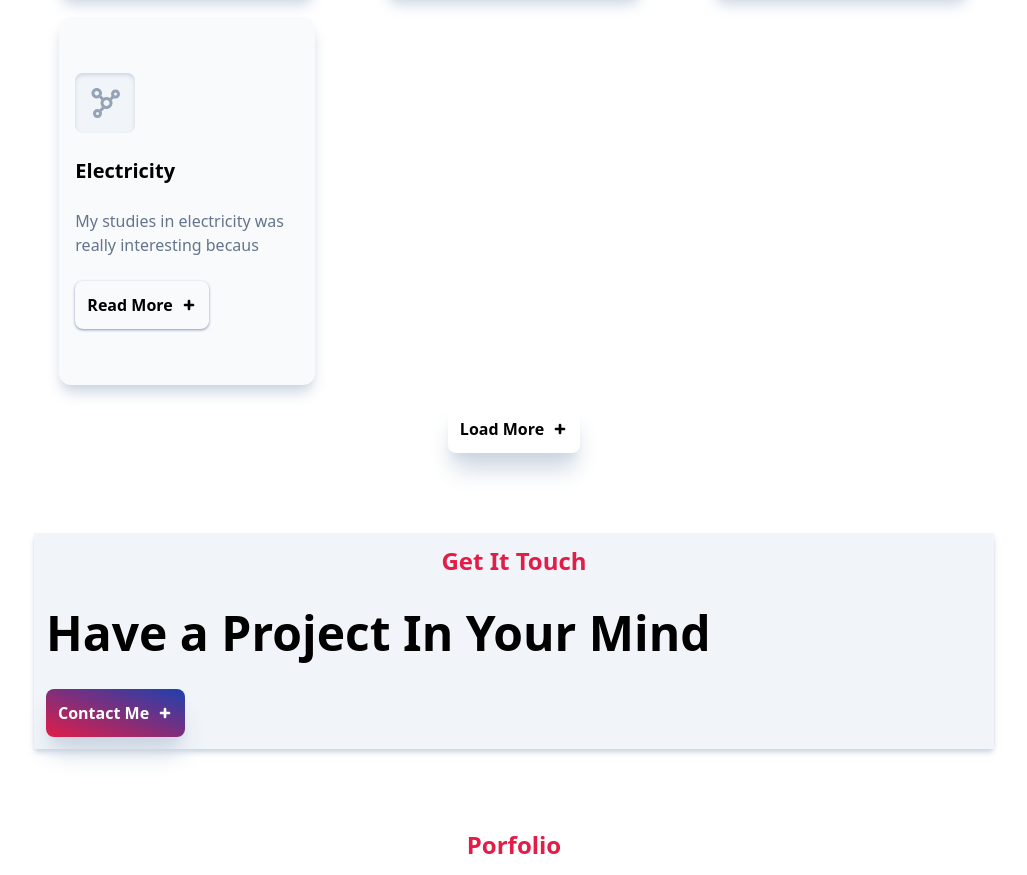
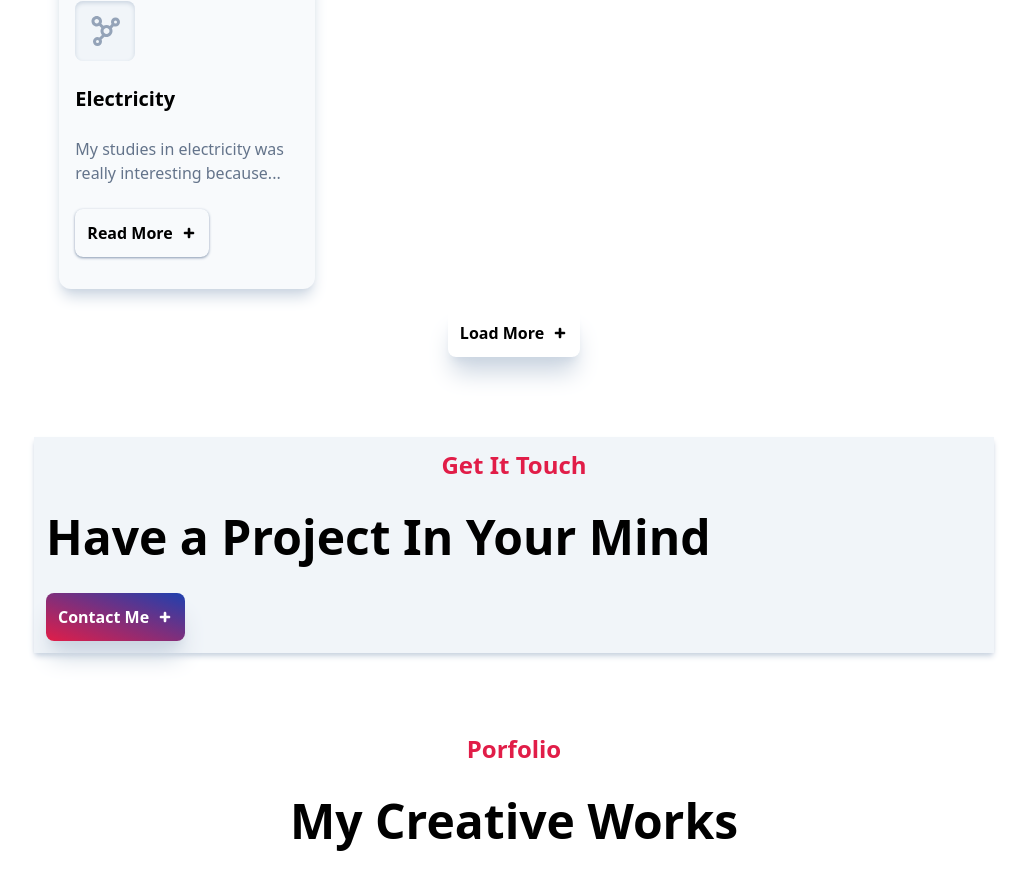
Before and after one commit to Kaghenimbale/next_portfolio, a Next.js app: page / in a window 1280 px wide. Shown: the part 2247-3122 px from the top of the page, without its empty margins (126-1153 px from the left). Built offline with nearby package versions, Linux system fonts and the light colour scheme.

Commit message:
Add transition to the skills component

```diff
--- a/app/components/AboutMe.tsx
+++ b/app/components/AboutMe.tsx
@@ -32,14 +32,14 @@ const AboutMe = () => {
           <div className="flex justify-center gap-2 md:justify-start">
             <button
               type="button"
-              className="btn bg-rose-600 transition duration-700 text-white p-3 w-40 rounded-lg hover:text-blue-950 hover:bg-gray-50 shadow-xl"
+              className="btn bg-rose-600 transition hover:-translate-y-2 duration-700 text-white p-3 w-40 rounded-lg shadow-xl "
             >
               Hire Me
             </button>
             <a
               href="https://docs.google.com/document/d/16AFIBCZNeGRrFIlPfVNeKlcUZlyj3YGPa5n4z3HLVBI/edit?usp=sharing"
               target="_blank"
-              className="btn bg-blue-950 transition duration-700 text-white p-3 w-40 rounded-lg hover:text-blue-950 hover:bg-gray-50 shadow-xl flex justify-center items-center gap-2 whitespace-nowrap"
+              className="btn bg-blue-950 transition hover:-translate-y-2 duration-700 text-white p-3 w-40 rounded-lg shadow-xl flex justify-center items-center gap-2 whitespace-nowrap"
             >
               Download CV
               <RiDownload2Fill className="font-bold" />
--- a/app/components/Contact.tsx
+++ b/app/components/Contact.tsx
@@ -7,6 +7,7 @@ const Contact = () => {
     <div
       id="contact"
       className="px-6 py-10 sm:px-2 md:px-20 xl:px-40 2xl:px-80 flex flex-col gap-4 bg-slate-50"
+      // data-aos="fade-up"
     >
       <h2 className="font-bold text-2xl text-rose-600 text-center">
         Contact Me
--- a/app/components/Experience.tsx
+++ b/app/components/Experience.tsx
@@ -15,6 +15,7 @@ const Experience = () => {
     <div
       id="about"
       className="px-6 py-10 sm:px-2 md:px-20 xl:px-40 2xl:px-80 grid gap-10 grid-cols-1 md:grid-cols-2"
+      // data-aos="fade-up"
     >
       <div className="flex items-center justify-center lg:justify-start">
         <div className="w-72 h-72 lg:w-80 lg:h-80 xl:w-96 xl:h-96 bg-rose-600"></div>
@@ -128,7 +129,7 @@ const Experience = () => {
         <a
           href="https://docs.google.com/document/d/16AFIBCZNeGRrFIlPfVNeKlcUZlyj3YGPa5n4z3HLVBI/edit?usp=sharing"
           target="_blank"
-          className="btn bg-slate-50 border-blue-950 border-2 text-blue-950 font-bold p-3 w-40 hover:text-white hover:bg-blue-950 transition duration-700 shadow-xl flex justify-center items-center gap-2 whitespace-nowrap"
+          className="btn bg-slate-50 border-blue-950 border-2 text-blue-950 font-bold p-3 w-40 hover:text-white hover:bg-blue-950 hover:transition-all hover:duration-1000 shadow-xl flex justify-center items-center gap-2 whitespace-nowrap "
         >
           Download CV
           <RiDownload2Fill className="font-extrabold" />
--- a/app/components/Footer.tsx
+++ b/app/components/Footer.tsx
@@ -8,7 +8,10 @@ import { FaInstagram } from "react-icons/fa";
 const Footer = () => {
   const year = new Date();
   return (
-    <div className="bg-slate-100 px-3 py-10 sm:px-2 md:px-20 xl:px-40 2xl:px-80 flex flex-col gap-2 items-center md:flex-row md:justify-between">
+    <div
+      className="bg-slate-100 px-3 py-10 sm:px-2 md:px-20 xl:px-40 2xl:px-80 flex flex-col gap-2 items-center md:flex-row md:justify-between"
+      // data-aos="fade-up"
+    >
       <div className="text-2xl font-bold">
         CHRIS <span className="text-rose-600">MK34</span>
       </div>
--- a/app/components/Modal.tsx
+++ b/app/components/Modal.tsx
@@ -8,7 +8,6 @@ const Modal = ({ ObjectData, onClose }: any) => {
     if (e.target.id === "wrapper") onClose();
     document.body.style.overflowY = "scroll";
   };
-  console.log(ObjectData);
   return (
     <div
       className="fixed inset-0 bg-black bg-opacity-25 z-20 backdrop-blur-lg flex justify-center items-center"
@@ -21,7 +20,7 @@ const Modal = ({ ObjectData, onClose }: any) => {
           className="font-bold rounded-md place-self-end"
           onClick={() => onClose()}
         >
-          <IoMdCloseCircle className="text-4xl hover:text-red-700 " />
+          <IoMdCloseCircle className="text-4xl text-white hover:text-red-500 " />
         </button>
         <div className=" bg-white w-[90vw] md:w-[40rem] flex flex-col gap-2 text-black p-3">
           <Image
--- a/app/components/Project.tsx
+++ b/app/components/Project.tsx
@@ -127,6 +127,7 @@ const Project = () => {
               <div
                 key={project.id}
                 className="bg-slate-200 p-4 rounded-lg shadow-lg shadow-slate-200 grid gap-4 w-fit sm:grid-cols-2"
+                data-aos="fade-up"
               >
                 <div className="flex flex-col gap-4 w-[18rem] sm:w-[15rem] xl:w-[13rem] 2xl:w-[15rem]">
                   <p className="p-1 shadow-inner shadow-slate-400 w-fit rounded-md">
@@ -146,7 +147,7 @@ const Project = () => {
                 <div className="flex justify-center">
                   <Image
                     src={project.image}
-                    className="object-fill w-[18rem] sm:w-[15rem] rounded-lg"
+                    className="object-fill w-[18rem] sm:w-[15rem] rounded-lg hover:duration-700"
                     alt="Project Image"
                   />
                 </div>
--- a/app/components/Skills.tsx
+++ b/app/components/Skills.tsx
@@ -35,8 +35,6 @@ const Skills = () => {
   ];
 
   const handleShowMore = (id: any) => {
-    console.log("Clicked id:", id);
-    console.log("Current more state:", more);
     setMore(id === more ? null : id);
   };
 
@@ -56,7 +54,11 @@ const Skills = () => {
           return (
             <div
               key={card.id}
-              className="bg-slate-50 flex flex-col gap-6 w-[16rem] h-fit transition-height duration-700 px-4 py-14 rounded-xl shadow-slate-300 shadow-lg"
+              className={`bg-slate-50 flex flex-col gap-6 w-[16rem] ${
+                more !== card.id || more === null
+                  ? "h-[20rem] transition-height duration-800"
+                  : "h-auto transition-height duration-700"
+              } px-4 py-8 rounded-xl shadow-slate-300 shadow-lg`}
             >
               <div className="bg-slate-100 shadow-inner shadow-slate-300 w-fit p-3 rounded-lg">
                 <BiNetworkChart className="text-4xl text-slate-400" />
@@ -66,11 +68,11 @@ const Skills = () => {
                 className={
                   more !== card.id || more === null
                     ? "text-slate-500 text-view"
-                    : "text-slate-500 text-view-1"
+                    : "text-slate-500 text-view-1 transition-all duration-500"
                 }
               >
                 {more !== card.id || more === null
-                  ? card.description.slice(0, 55)
+                  ? `${card.description.slice(0, 56)}...`
                   : card.description}
               </p>
               <button
--- a/app/components/Testimonial.tsx
+++ b/app/components/Testimonial.tsx
@@ -8,7 +8,10 @@ import Image from "next/image";
 
 const Testimonial = () => {
   return (
-    <div className="px-6 py-10 sm:px-2 md:px-20 xl:px-40 2xl:px-80 flex flex-col gap-5">
+    <div
+      className="px-6 py-10 sm:px-2 md:px-20 xl:px-40 2xl:px-80 flex flex-col gap-5"
+      // data-aos="fade-up"
+    >
       <h3 className="font-bold text-rose-500 text-2xl text-center">
         Testimonial
       </h3>
--- a/app/components/Touch.tsx
+++ b/app/components/Touch.tsx
@@ -12,13 +12,14 @@ const Touch = () => {
           Have a Project In Your Mind
         </p>
 
-        <button
+        <a
           type="button"
-          className="btn bg-gradient-to-tr from-rose-600 to-blue-800 text-white shadow-xl shadow-slate-300 rounded-lg w-fit p-3 flex items-center gap-2 font-bold"
+          href="#contact"
+          className="btn bg-gradient-to-tr from-rose-600 to-blue-800 text-white shadow-xl shadow-slate-300 rounded-lg w-fit p-3 flex items-center gap-2 font-bold hover:-translate-y-2 duration-300 transition"
         >
           Contact Me
           <TiPlus />
-        </button>
+        </a>
       </div>
     </div>
   );
--- a/app/page.tsx
+++ b/app/page.tsx
@@ -1,3 +1,4 @@
+import { useEffect } from "react";
 import AboutMe from "./components/AboutMe";
 import Contact from "./components/Contact";
 import Experience from "./components/Experience";
--- a/package.json
+++ b/package.json
@@ -9,6 +9,7 @@
     "lint": "next lint"
   },
   "dependencies": {
+    "framer-motion": "^11.1.7",
     "next": "^14.1.0",
     "react": "^18",
     "react-dom": "^18",
```
Also changed, not shown: 1 other file (tests, documents, lock files or other folders).
